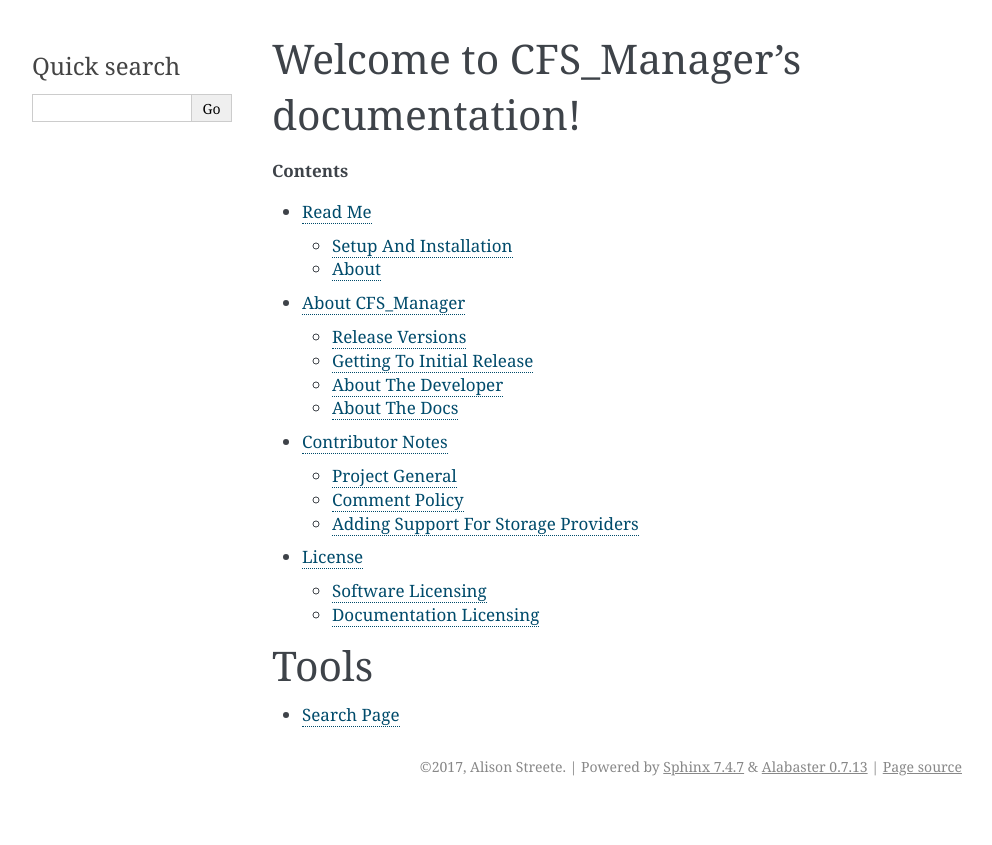
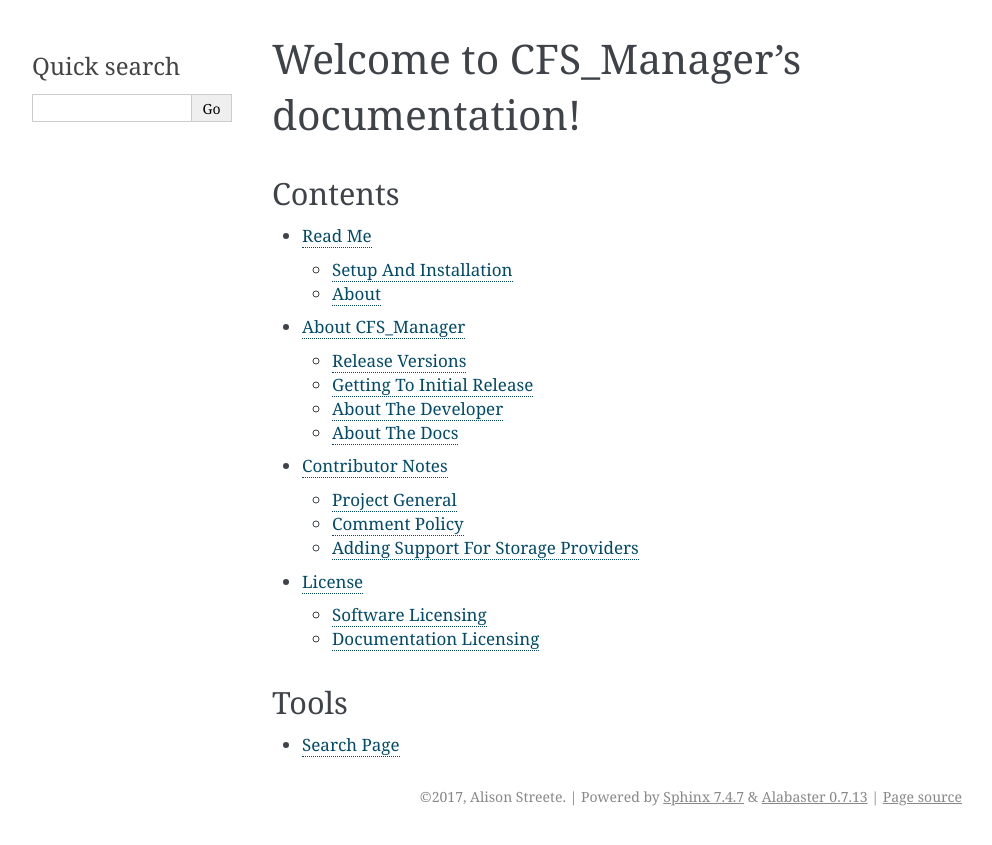
Before and after one commit to alisonstreete/cfs-manager, a Sphinx documentation site: the page built from docs/index.rst, in a window 1280 px wide. Shown: the top 845 px of the page, without its empty margins (148-1140 px from the left). Built offline with Sphinx 7.4.7, drawn with Linux system fonts in a browser that asks for light colours.

```diff
--- a/docs/index.rst
+++ b/docs/index.rst
@@ -6,7 +6,8 @@
 Welcome to CFS_Manager's documentation!
 =======================================
 
-**Contents**
+Contents
+--------
 
 .. toctree::
     :maxdepth: 2
@@ -19,6 +20,6 @@ Welcome to CFS_Manager's documentation!
 
 
 Tools
-=====
+-----
 
 * :ref:`search`
```
